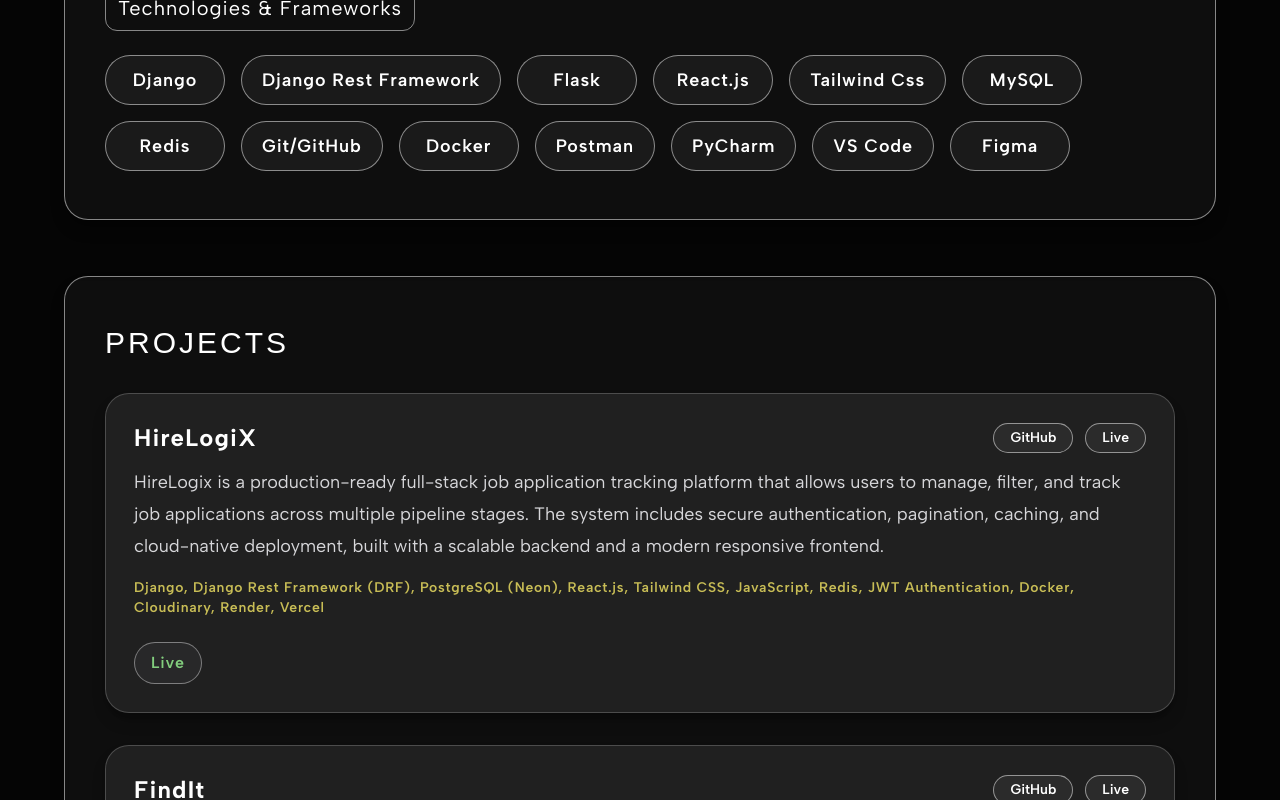
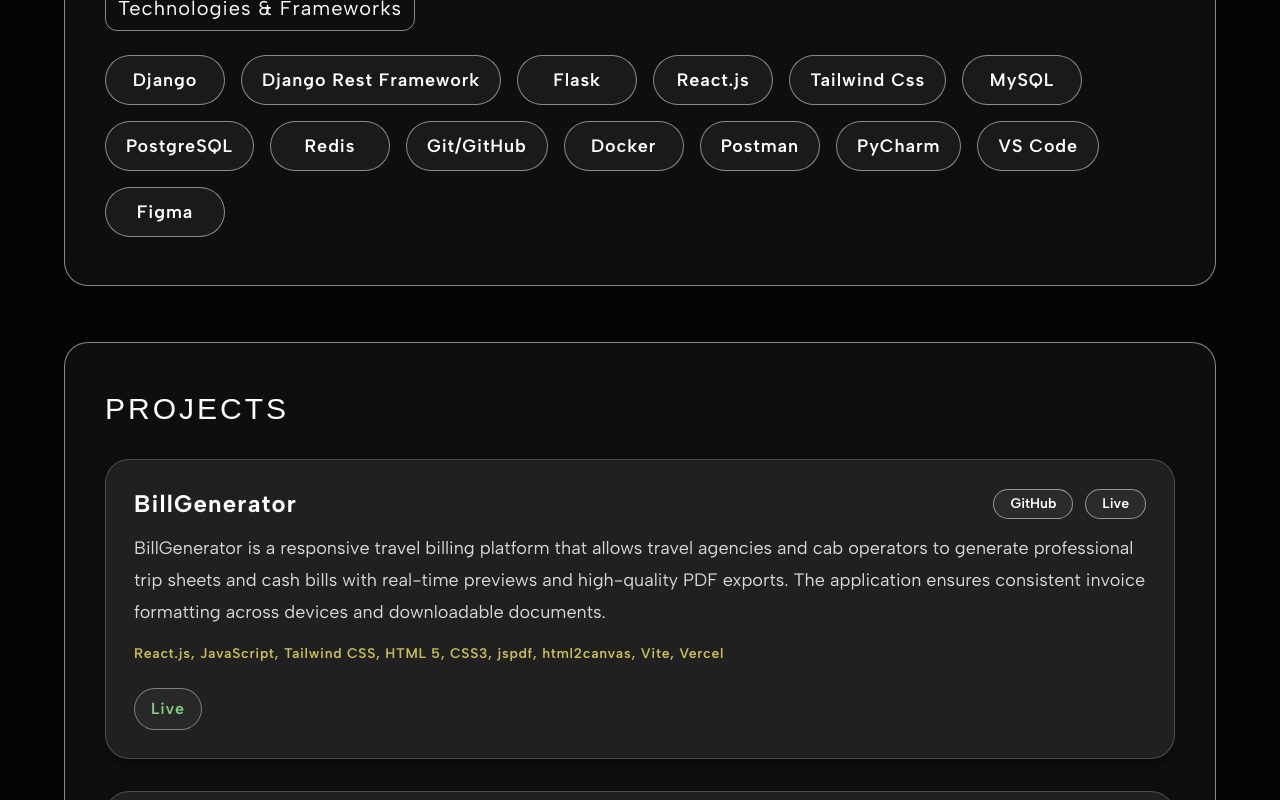
Before and after one commit to Yaswanthpatnam/Portfolio, a React (Vite) app: page / in a window 1280 px wide. Shown: the part 1060-1860 px from the top of the page. Built offline with nearby package versions, Linux system fonts and the light colour scheme; a web font is replaced by a local one.

Commit message:
added project

```diff
--- a/src/components/projects.jsx
+++ b/src/components/projects.jsx
@@ -1,6 +1,27 @@
 import React from "react";
 
 const projects = [
+   {
+    title: "BillGenerator",
+    description:
+      "BillGenerator is a responsive travel billing platform that allows travel agencies and cab operators to generate professional trip sheets and cash bills with real-time previews and high-quality PDF exports. The application ensures consistent invoice formatting across devices and downloadable documents.",
+
+    stack: [
+      "React.js",
+      "JavaScript",
+      "Tailwind CSS",
+      "HTML 5",
+      "CSS3",
+      "jspdf",
+      "html2canvas",
+      "Vite",
+      "Vercel",
+    ],
+    status: "Live",
+    statusColor: "#83CE7E",
+    github: "https://github.com/Yaswanthpatnam/billGenerator",
+    live: "https://bill-generator-tawny-seven.vercel.app/",
+  },
   {
     title: "HireLogiX",
     description:
--- a/src/components/skills.jsx
+++ b/src/components/skills.jsx
@@ -1,6 +1,6 @@
 import React from "react";
 
-const programmingLanguages = ["Python", "JavaScript", "Html/Css", "SQL", "PostgreSQL"];
+const programmingLanguages = ["Python", "JavaScript", "Html/Css", "SQL"];
 
 const technologies = [
   "Django",
@@ -9,6 +9,7 @@ const technologies = [
   "React.js",
   "Tailwind Css",
   "MySQL",
+  "PostgreSQL",
   "Redis",
   "Git/GitHub",
   "Docker",
```
